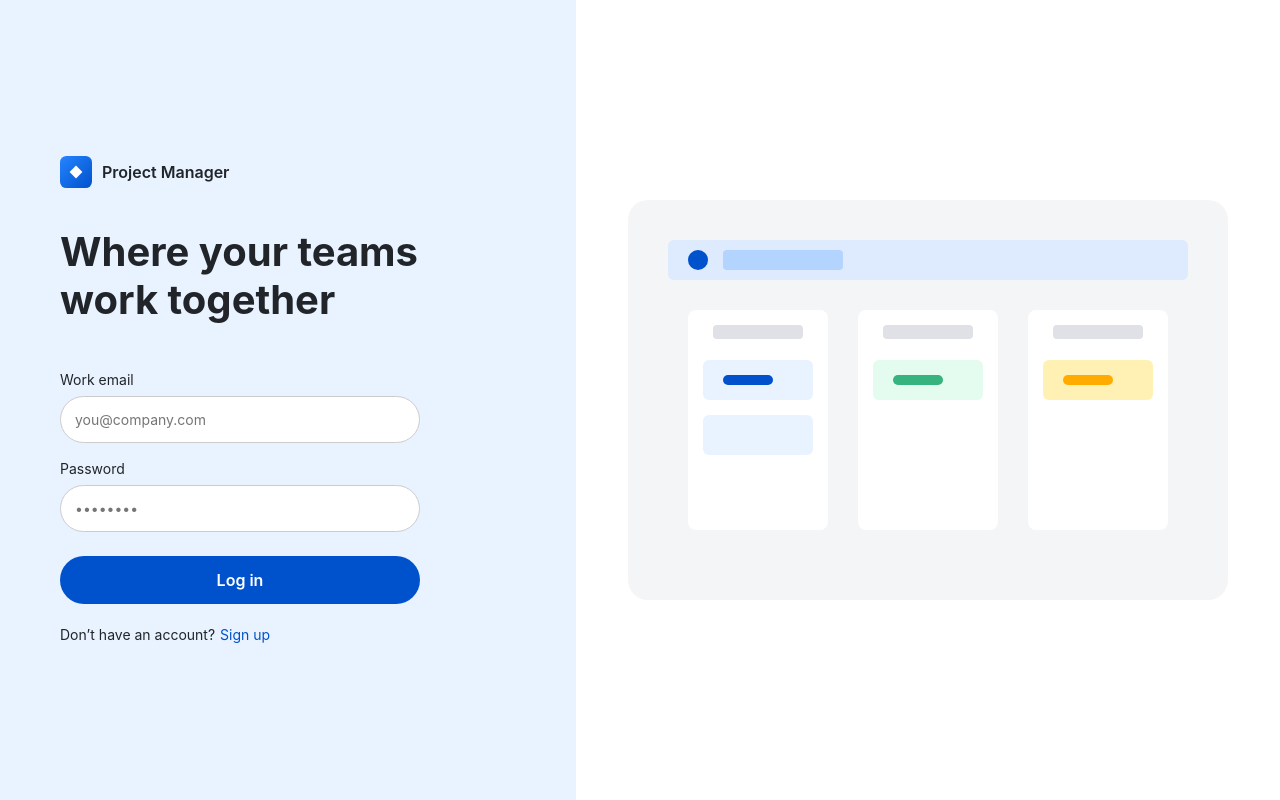
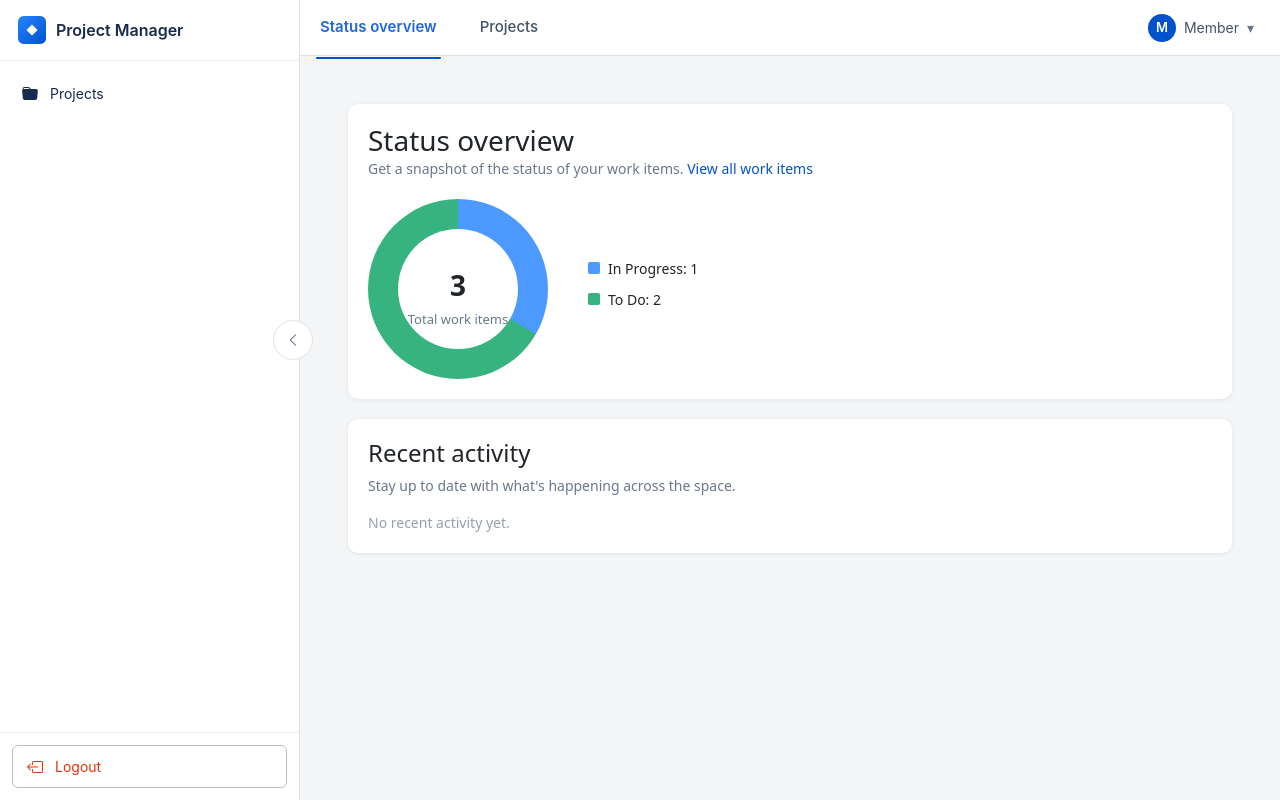
Before and after one commit to bipinnegi/multi-tenant-project-management-ui, an Angular app: page /status-overview in a window 1280 px wide. Before the commit this address led to /login. Built offline with nearby package versions, Linux system fonts and the light colour scheme; sample sign-in values are in the browser's storage.

Commit message:
added an overview for tasks

```diff
--- a/src/app/app.routes.ts
+++ b/src/app/app.routes.ts
@@ -34,6 +34,14 @@ export const routes: Routes = [
           import('./projects/project-list/project-list')
             .then(c => c.ProjectListComponent)
       },
+
+      {
+         path: 'status-overview',
+         loadComponent: () =>
+           import('./status-overview/status-overview')
+            .then(c => c.StatusOverviewComponent)
+},
+
       {
         path: 'projects/:projectId/tasks',
         loadComponent: () =>
--- a/src/app/core/layout/navbar/navbar.css
+++ b/src/app/core/layout/navbar/navbar.css
@@ -11,23 +11,45 @@
   font-family: Inter, system-ui, -apple-system, BlinkMacSystemFont;
 }
 
-/* ===== Brand / Context ===== */
-.navbar-brand {
+/* ===== Left Section (Navigation) ===== */
+.navbar-left {
   display: flex;
   align-items: center;
-  gap: 8px;
-  border-bottom: 2px solid;
-  font-size: 18px;
-  font-weight: 600;
-  color: #172B4D;
-  text-decoration: none;
+  gap: 35px;
 }
 
-.navbar-brand:hover {
+/* Navigation links (Projects / Status overview) */
+.navbar-link {
+  position: relative;
+  padding: 6px 4px;
+
+  font-size: 15px;
+  font-weight: 500;
+  color: #42526E;
   text-decoration: none;
-  color: #0052CC;
+
+  transition: color 0.15s ease;
 }
 
+
+
+/* Active link underline (Jira style) */
+.navbar-link.active {
+  color: #2066df;
+  font-weight: 600;
+}
+
+.navbar-link.active::after {
+  content: '';
+  position: absolute;
+  left: 0;
+  right: 0;
+  bottom: -14px;
+
+  height: 2px;
+  background-color: #0052CC;
+  border-radius: 2px;
+}
 
 /* ===== Right Section ===== */
 .navbar-actions {
@@ -73,12 +95,12 @@
 
 /* Role label */
 .user-role {
-  font-size: 16px;
+  font-size: 14px;
   color: #42526E;
 }
 
 /* Chevron */
 .user-chevron {
-  font-size: 16px;
+  font-size: 14px;
   color: #6B778C;
 }
--- a/src/app/core/layout/navbar/navbar.html
+++ b/src/app/core/layout/navbar/navbar.html
@@ -1,16 +1,28 @@
 @if (isLoggedIn) {
   <nav class="navbar">
 
-    <!-- Left: Context / Page title -->
+    <!-- Left -->
+    <div class="navbar-left">
+      <a class="navbar-link"
+         routerLink="/status-overview"
+         routerLinkActive="active">
+        Status overview
+      </a>
 
-    <a class="navbar-brand" routerLink="/projects">
-      Projects
-    </a>
+      <a
+    routerLink="/projects"
+    class="navbar-link"
+    routerLinkActive="active"
+    [routerLinkActiveOptions]="{ exact: true }"
+  >
+    Projects
+  </a>
 
-    <!-- Right: User actions -->
+
+    </div>
+
+    <!-- Right -->
     <div class="navbar-actions">
-
-      <!-- User info (avatar + role) -->
       <div class="user-menu">
         <div class="user-avatar">
           {{ isOwner ? 'O' : 'M' }}
@@ -22,7 +34,6 @@
 
         <span class="user-chevron">▾</span>
       </div>
-
     </div>
 
   </nav>
--- /dev/null
+++ b/src/app/status-overview/status-overview.css
@@ -0,0 +1,99 @@
+.overview-page {
+  padding: 24px;
+  max-width: 1200px;
+}
+
+.overview-card,
+.activity-card {
+  background: #ffffff;
+  border-radius: 10px;
+  padding: 20px;
+  margin-bottom: 20px;
+  box-shadow: 0 1px 4px rgba(0,0,0,0.08);
+}
+
+.overview-header h3 {
+  margin: 0;
+}
+
+.subtitle {
+  font-size: 14px;
+  color: #6b778c;
+}
+
+.link {
+  color: #0052cc;
+  text-decoration: none;
+}
+
+.overview-content {
+  display: flex;
+  align-items: center;
+  margin-top: 20px;
+  gap: 40px;
+}
+
+/* Donut placeholder */
+.donut-placeholder {
+  width: 180px;
+  height: 180px;
+  border-radius: 50%;
+  background: conic-gradient(
+    #4c9aff 0deg 120deg,
+    #36b37e 120deg 360deg
+  );
+  display: flex;
+  align-items: center;
+  justify-content: center;
+}
+
+.donut-center {
+  width: 120px;
+  height: 120px;
+  background: #fff;
+  border-radius: 50%;
+  text-align: center;
+  padding-top: 35px;
+}
+
+.donut-center strong {
+  font-size: 28px;
+  display: block;
+}
+
+.donut-center span {
+  font-size: 13px;
+  color: #6b778c;
+}
+
+.legend {
+  font-size: 14px;
+}
+
+.legend-item {
+  margin-bottom: 10px;
+  display: flex;
+  align-items: center;
+  gap: 8px;
+}
+
+.dot {
+  width: 12px;
+  height: 12px;
+  border-radius: 2px;
+}
+
+.dot.in-progress {
+  background: #4c9aff;
+}
+
+.dot.todo {
+  background: #36b37e;
+}
+
+/* Activity */
+.activity-empty {
+  margin-top: 12px;
+  color: #97a0af;
+  font-size: 14px;
+}
--- /dev/null
+++ b/src/app/status-overview/status-overview.html
@@ -0,0 +1,49 @@
+<div class="overview-page">
+
+  <!-- STATUS OVERVIEW CARD -->
+  <div class="overview-card">
+    <div class="overview-header">
+      <h3>Status overview</h3>
+      <p class="subtitle">
+        Get a snapshot of the status of your work items.
+        <a href="#" class="link">View all work items</a>
+      </p>
+    </div>
+
+    <div class="overview-content">
+      <!-- Donut placeholder -->
+      <div class="donut-placeholder">
+        <div class="donut-center">
+          <strong>3</strong>
+          <span>Total work items</span>
+        </div>
+      </div>
+
+      <!-- Legend -->
+      <div class="legend">
+        <div class="legend-item">
+          <span class="dot in-progress"></span>
+          In Progress: 1
+        </div>
+        <div class="legend-item">
+          <span class="dot todo"></span>
+          To Do: 2
+        </div>
+      </div>
+    </div>
+  </div>
+
+  <!-- RECENT ACTIVITY -->
+  <div class="activity-card">
+    <h4>Recent activity</h4>
+    <p class="subtitle">
+      Stay up to date with what's happening across the space.
+    </p>
+
+    <!-- Empty placeholder for future -->
+    <div class="activity-empty">
+      No recent activity yet.
+    </div>
+  </div>
+
+</div>
--- /dev/null
+++ b/src/app/status-overview/status-overview.ts
@@ -0,0 +1,11 @@
+import { Component } from '@angular/core';
+import { CommonModule } from '@angular/common';
+
+@Component({
+  selector: 'app-status-overview',
+  standalone: true,
+  imports: [CommonModule],
+  templateUrl: './status-overview.html',
+  styleUrls: ['./status-overview.css']
+})
+export class StatusOverviewComponent {}
```
